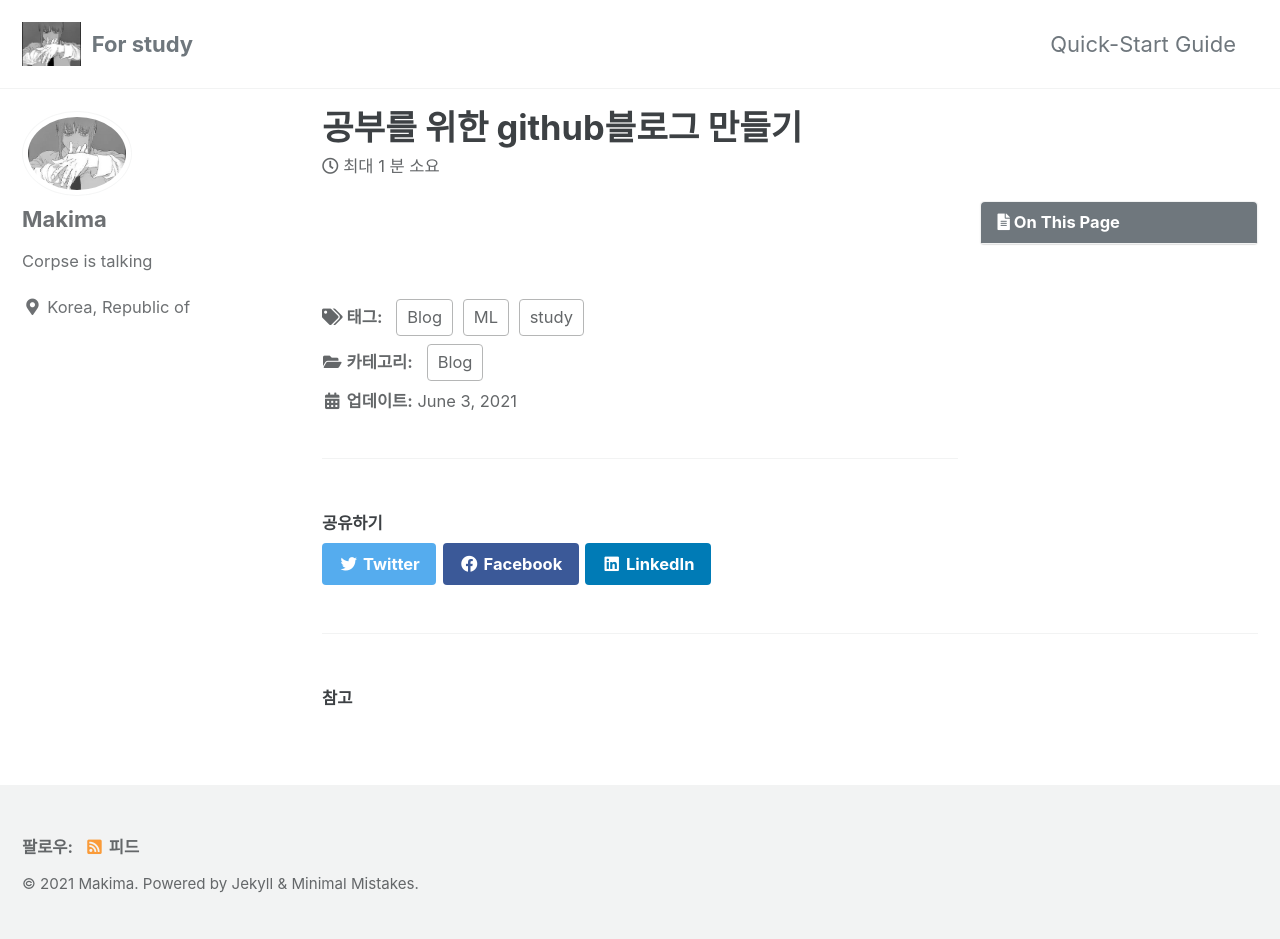
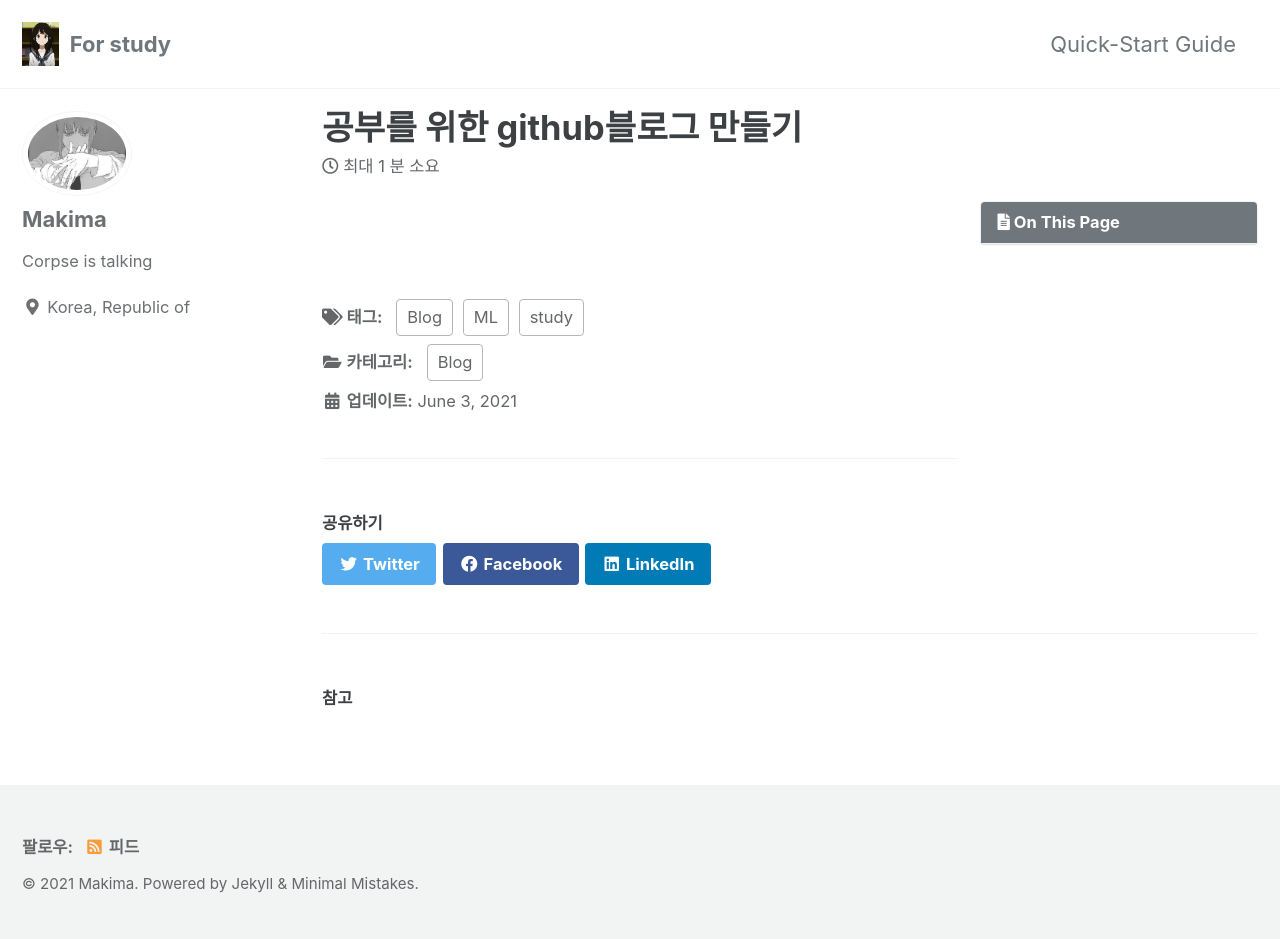
Before and after one commit to Corpse-is-Talking/Corpse-is-Talking.github.io, a Jekyll site: the page built from _posts/2021-06-03-Introduction.md, in a window 1280 px wide. Built offline with Jekyll 4.4.1, drawn with Linux system fonts in a browser that asks for light colours; cached includes are drawn as plain includes.

Commit message:
change0604

```diff
--- a/_config.yml
+++ b/_config.yml
@@ -24,8 +24,8 @@ description              : "Studying"
 url                      : "https://corpse-is-talking.github.io/"
 baseurl                  : # the subpath of your site, e.g. "/blog"
 repository               : # GitHub username/repo-name e.g. "mmistakes/minimal-mistakes"
-teaser                   : # path of fallback teaser image, e.g. "/assets/images/500x300.png"
-logo                     : "/assets/images/Makima.jpg"
+teaser                   : "/assets/images/500x300.PNG"
+logo                     : "/assets/images/Chitanda.JPG"
 masthead_title           : # overrides the website title displayed in the masthead, use " " for no title
 # breadcrumbs            : false # true, false (default)
 words_per_minute         : 200
@@ -95,13 +95,13 @@ analytics:
 # Site Author
 author:
   name             : "Makima"
-  avatar           : "/assets/images/Makima.jpg"
+  avatar           : "/assets/images/Makima.JPG"
   bio              : "Corpse is talking"
   location         : "Korea, Republic of"
   email            :
   links:
     - label: "Email"
-      icon: "fas fa-fw fa-envelope-square"
+      icon: "fas fa-fw fa-envelope-circle"
       # url: "mailto:your.name@email.com"
     - label: "Website"
       icon: "fas fa-fw fa-link"
```
Also changed, not shown: _posts/2021-06-03-Introduction.md (line endings or trailing spaces), assets/images/Chitanda.jpg (added), 1 other file.
